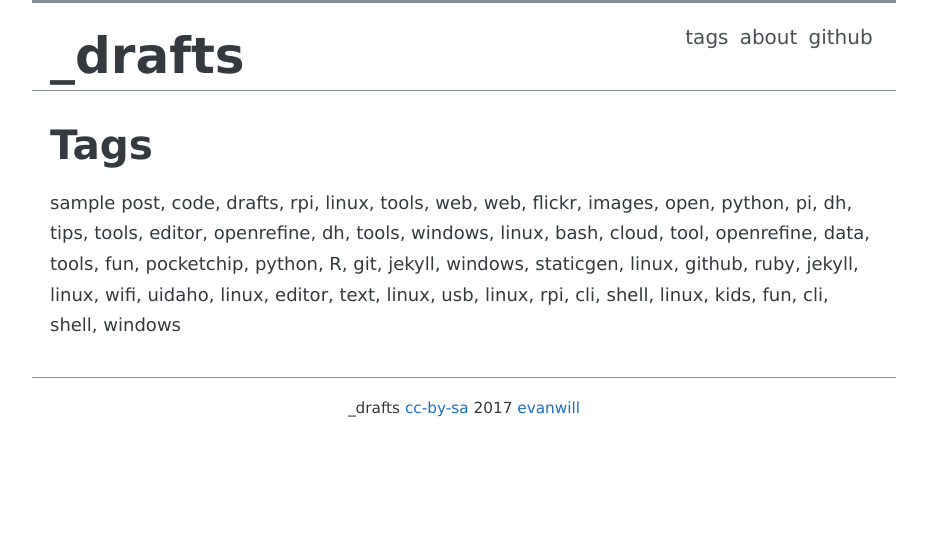
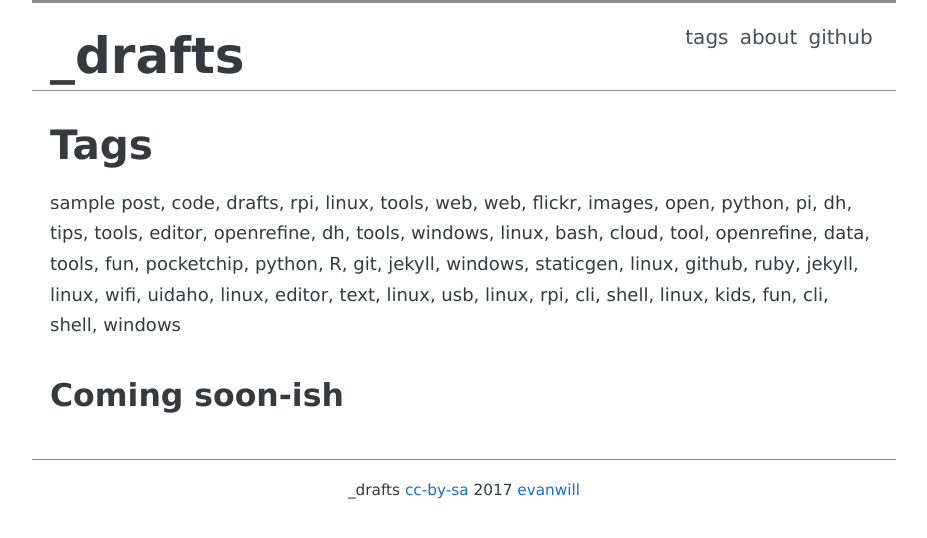
Before and after one commit to evanwill/_drafts, a Jekyll site: the page built from tags/index.html, in a window 1280 px wide. Shown: the top 538 px of the page, without its empty margins (176-1103 px from the left). Built offline with Jekyll 4.4.1, drawn with Linux system fonts in a browser that asks for light colours.

Commit message:
tags disclaimer

```diff
--- a/tags/index.html
+++ b/tags/index.html
@@ -21,6 +21,7 @@
 {% endcapture %}
 
 <p> {{ site_tags }}</p>
+<h2>Coming soon-ish</h2>
 
 {% assign tags_list = site_tags | split:',' | sort %}
 
```
